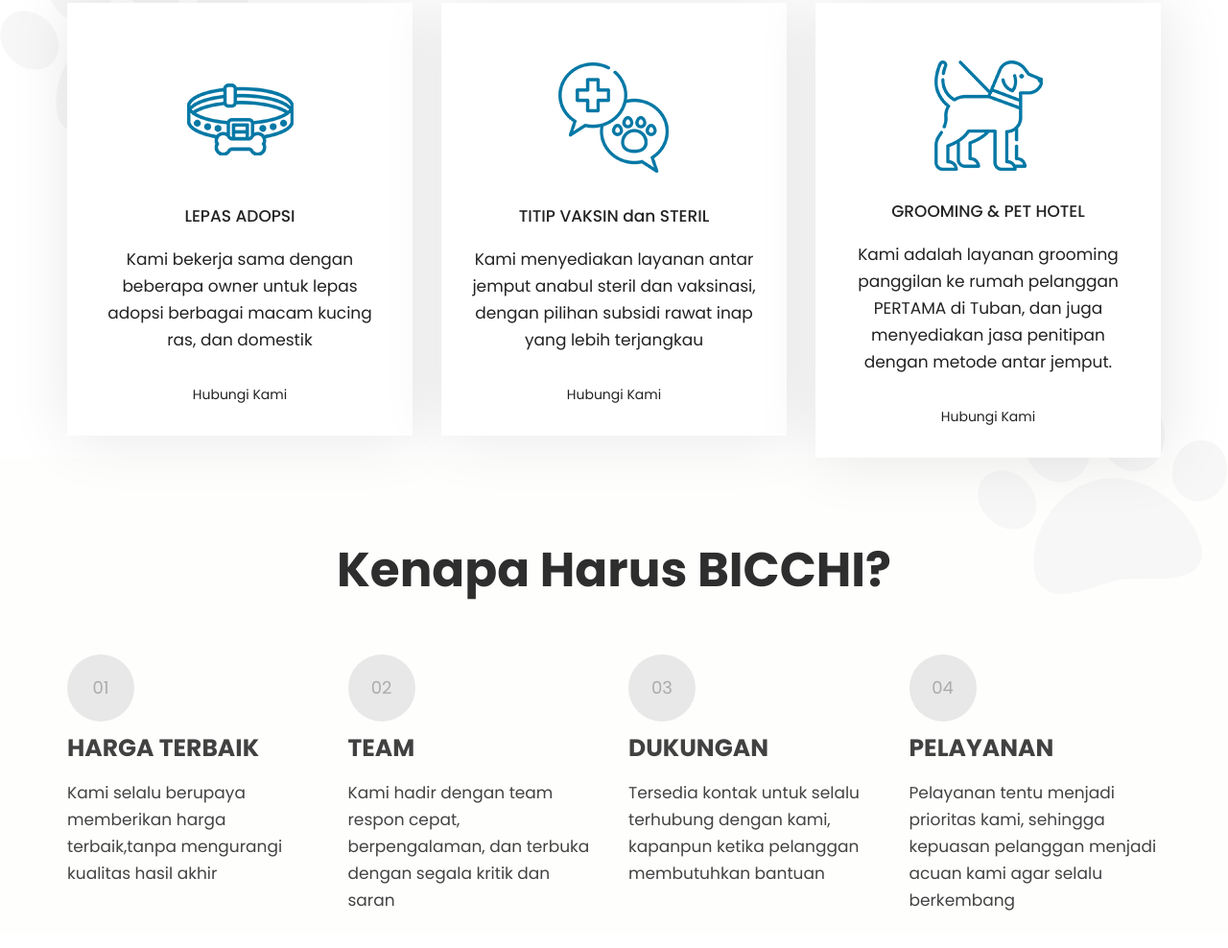
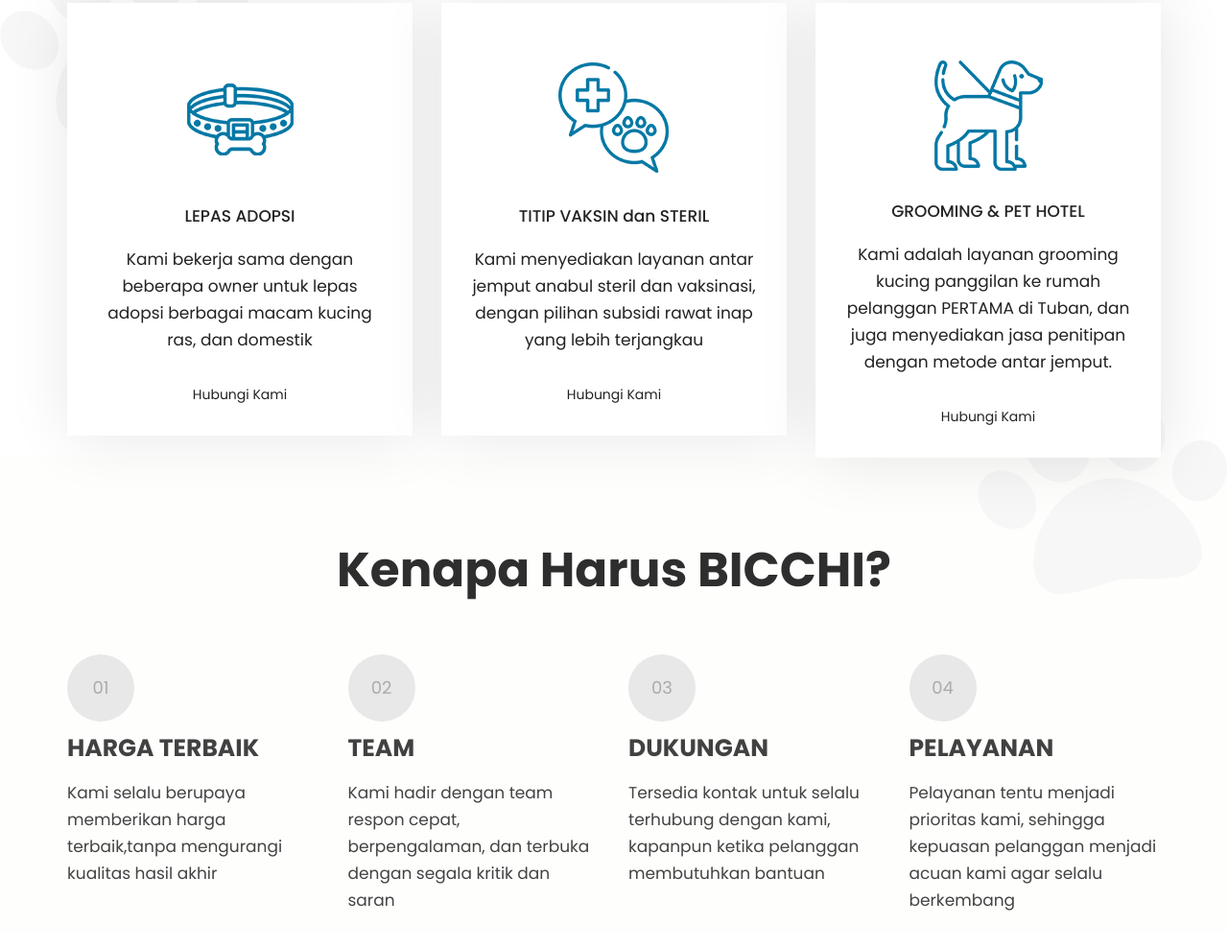
Before and after one commit to BicchiID/web, a plain HTML site: page index.html in a window 1280 px wide. Shown: the part 1615-2603 px from the top of the page at 96% size. Drawn offline with Linux system fonts and the light colour scheme.

Commit message:
Update index.html

```diff
--- a/index.html
+++ b/index.html
@@ -122,7 +122,7 @@
                 <div class="service_text">
                   <i><img src="images/service_icon3.png" alt="#"/></i>
                   <h3>GROOMING & PET HOTEL</h3>
-                  <p>Kami adalah layanan grooming panggilan ke rumah pelanggan PERTAMA di Tuban, dan juga menyediakan jasa penitipan dengan metode antar jemput.</p>
+                  <p>Kami adalah layanan grooming kucing panggilan ke rumah pelanggan PERTAMA di Tuban, dan juga menyediakan jasa penitipan dengan metode antar jemput.</p>
                   <a href="https://api.whatsapp.com/send/?phone=6285161609077&text&type=phone_number&app_absent=0">Hubungi Kami</a>
                 </div>
               </div>
```
